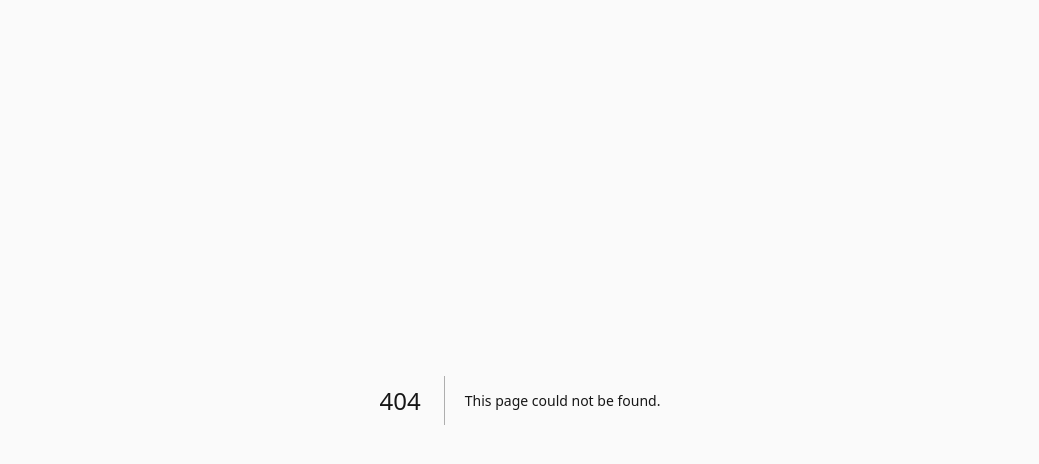
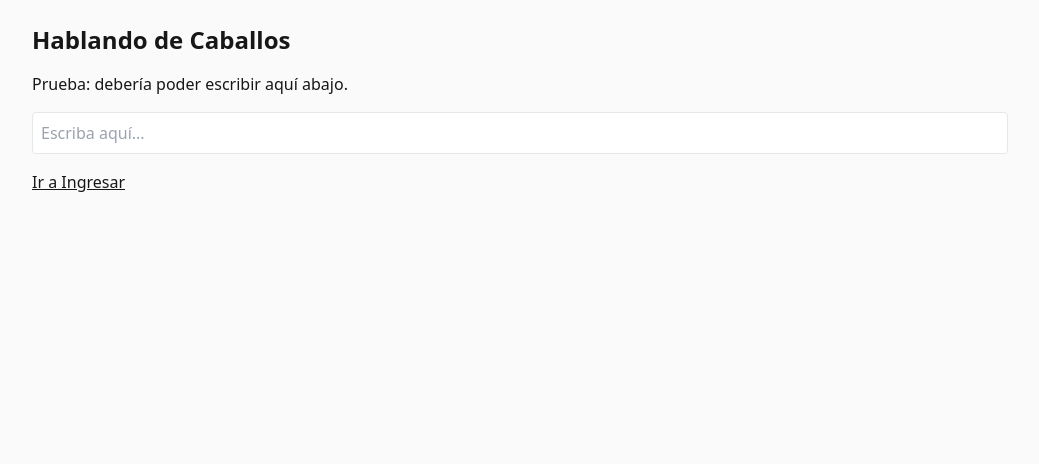
Before and after one commit to Heblemosdecaballos/foro-criollo, a Next.js app: page / in a window 1280 px wide. Before the commit this address had no page. Shown: the top 464 px of the page, without its empty margins (120-1159 px from the left). Built offline with nearby package versions, Linux system fonts and the light colour scheme.

Commit message:
Create page.tsx

```diff
--- /dev/null
+++ b/app/page.tsx
@@ -0,0 +1,12 @@
+export default function Page() {
+  return (
+    <main className="min-h-screen">
+      <div className="max-w-5xl mx-auto p-6 space-y-4">
+        <h1 className="text-2xl font-bold">Hablando de Caballos</h1>
+        <p>Prueba: debería poder escribir aquí abajo.</p>
+        <input className="border rounded p-2 w-full" placeholder="Escriba aquí..." />
+        <p><a className="underline" href="/login">Ir a Ingresar</a></p>
+      </div>
+    </main>
+  );
+}
```
